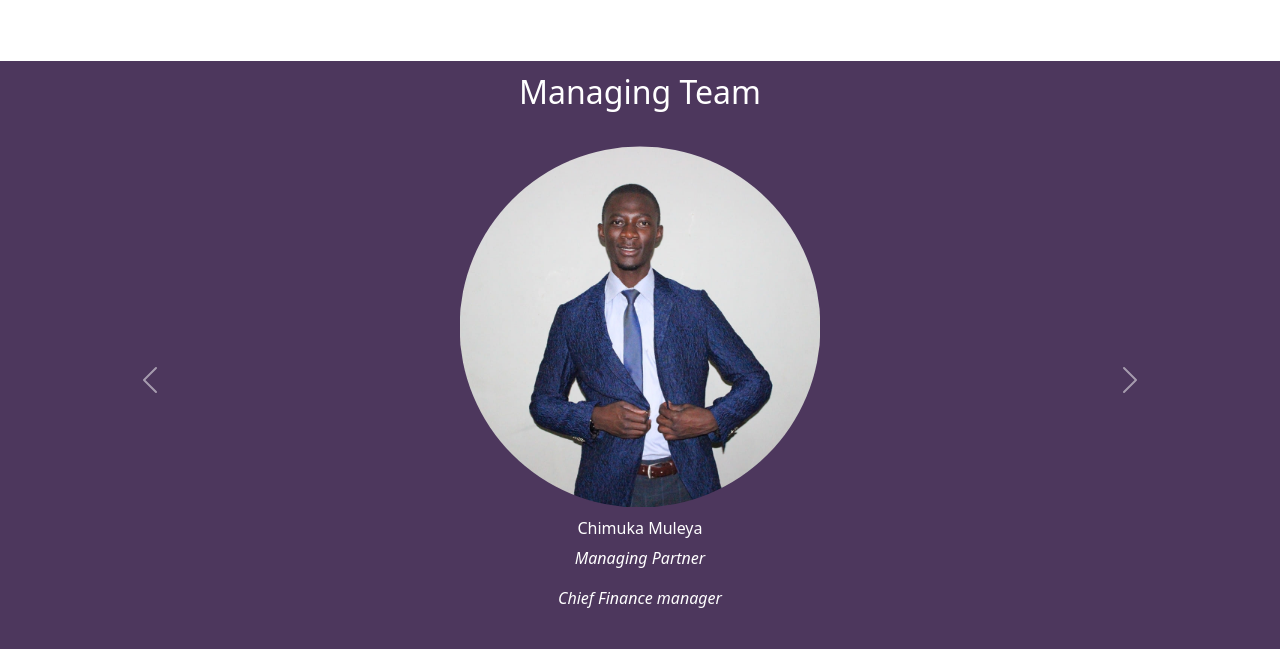
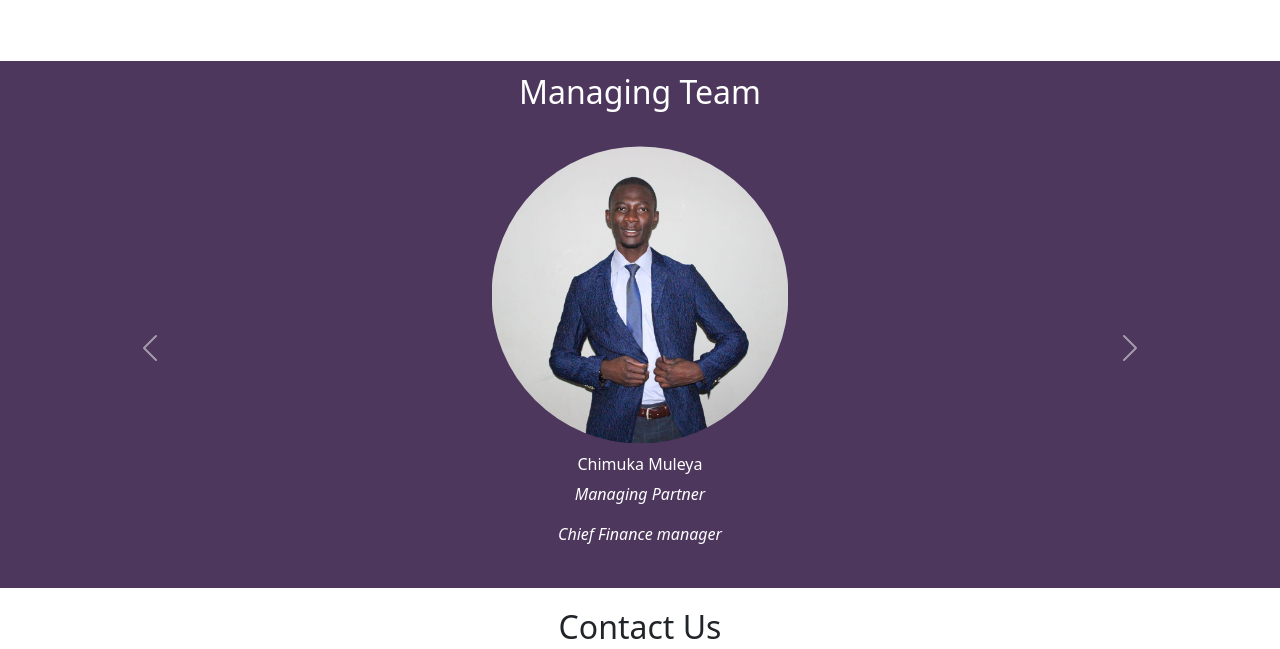
Before and after one commit to cHa-dotlearnsonline/moneyLendersFrontpage, a plain HTML site: page index.html in a window 1280 px wide. Shown: the part 874-1523 px from the top of the page. Drawn offline with nearby package versions, Linux system fonts and the light colour scheme.

Commit message:
Update styles.css

```diff
--- a/css/styles.css
+++ b/css/styles.css
@@ -44,8 +44,8 @@
     height: 90px;
 }
 .team-player {
-    width: 24rem;
-    height: 24rem;
+    width: 20rem;
+    height: 20rem;
     border-radius: 100%;
     padding: 1%;
 }
```
